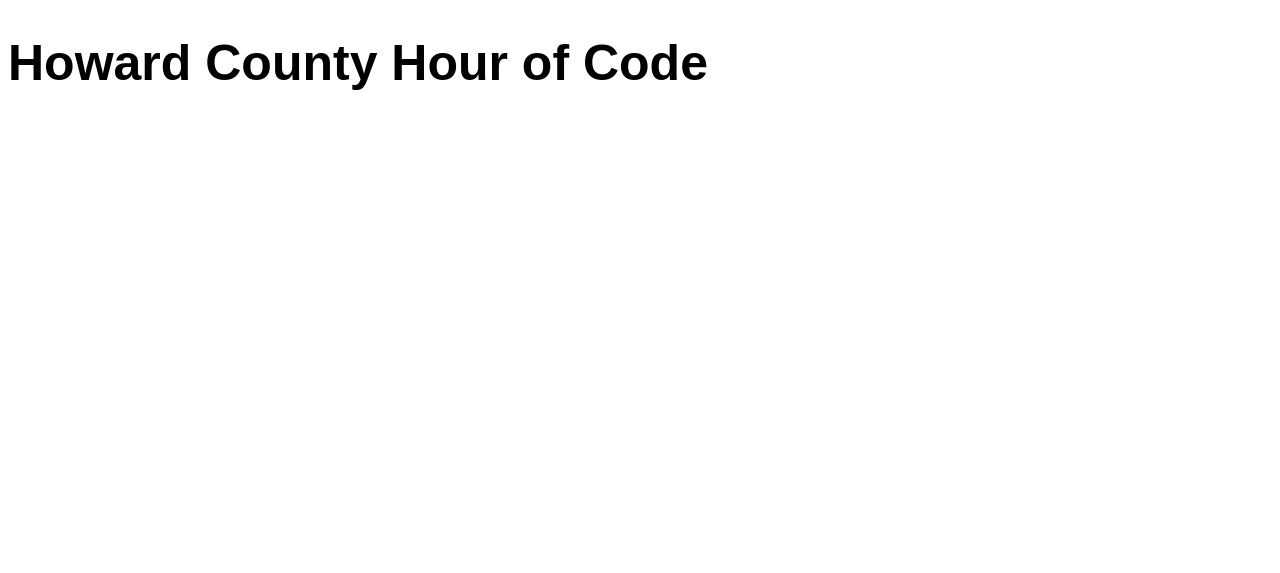
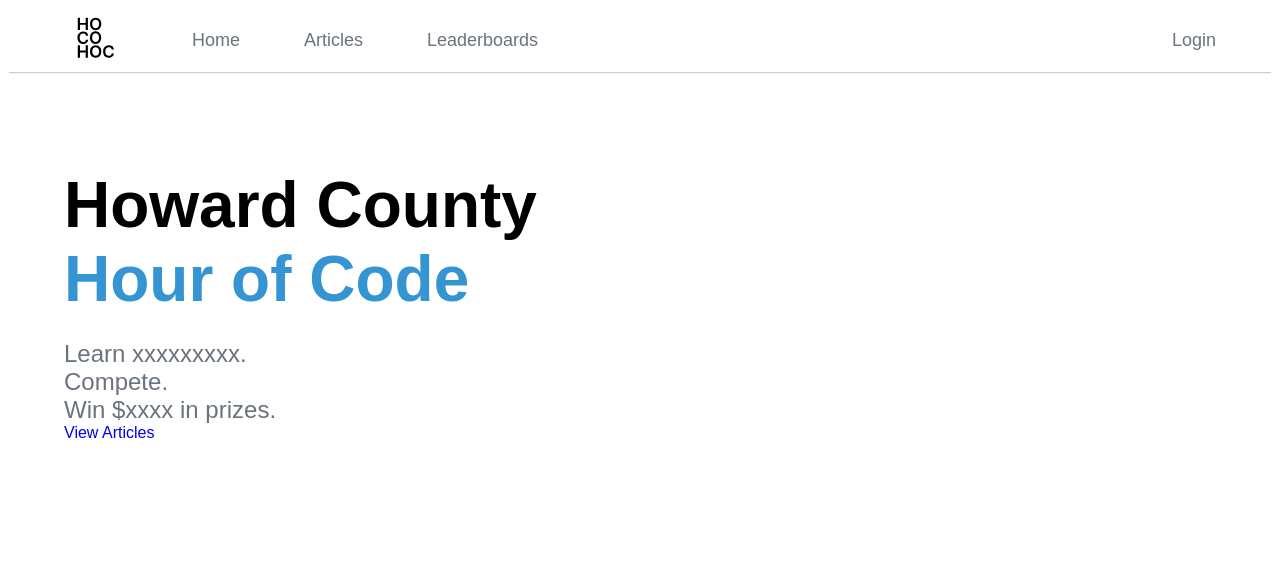
Before and after one commit to PranavG19/HoCo-Hour-of-Code, a plain HTML site: page index.html in a window 1280 px wide. Drawn offline with Linux system fonts and the light colour scheme; a web font is replaced by a local one.

Commit message:
navbar complete

```diff
--- a/fonts.css
+++ b/fonts.css
@@ -3,9 +3,19 @@
     :root { font-family: 'Inter var', sans-serif; }
 }
 
+.title {
+    font-size: 4rem;
+    font-weight: 900;
+}
+
 h1 {
     font-size: 50px;
     font-weight: 900;
+}
+
+h3 {
+    font-size: 1.5rem;
+    font-weight: 300;
 }
 
 .hcpss-blue {
@@ -20,6 +30,15 @@ h1 {
     color: #444444;
 }
 
+.color-grey {
+    color: #6B7280;
+}
+
 .hcpss-offwhite {
     color: #F4F4EF;
 }
+
+a:link { text-decoration: none; }
+a:visited { text-decoration: none; }
+a:hover { text-decoration: none; }
+a:active { text-decoration: none; }
--- /dev/null
+++ b/formatting.css
@@ -0,0 +1,103 @@
+.max-w-6xl {
+    max-width: 72rem
+}
+
+.max-w-2xl {
+    max-width: 42rem;
+}
+
+.relative {
+    position: relative;
+}
+
+.flex {
+    display: flex;
+}
+
+.justify-left {
+    justify-content: left;
+}
+
+.justify-between {
+    justify-content: space-between;
+}
+
+.flex-column {
+    flex-direction: column;
+}
+
+.items-center {
+    align-items: center;
+}
+
+.inline-center {
+    text-align: center;
+}
+
+.block-center {
+    margin: 0 auto;
+}
+
+.bg-white {
+    background-color: white;
+}
+
+.bg-hcpss-offwhite {
+    background-color: #F4F4EF;
+}
+
+.h-16 {
+    height: 4rem;
+}
+
+.lm-16 {
+    margin-left: 4rem;
+}
+
+.margin-4 {
+    margin: 1rem
+}
+
+.rm-16 {
+    margin-right: 4rem;
+}
+
+.margin-0 {
+    margin: 0rem;
+}
+
+.padding-0 {
+    padding: 0rem;
+}
+
+.pt-6 {
+    padding-top: 1.5rem;
+}
+
+.pt-18 {
+    padding-top: 4.5rem;
+}
+
+.pt-24 {
+    padding-top: 6rem;
+}
+
+.pb-32 {
+    padding-bottom: 8rem;
+}
+
+.mt-24 {
+    margin-top: 6rem;
+}
+
+.full-width {
+    width: 100%;
+}
+
+.full-height {
+    height: 100%;
+}
+
+.rounded-md {
+    border-radius: .375rem;
+}
--- a/index.html
+++ b/index.html
@@ -8,7 +8,84 @@
 
   <link rel="stylesheet" href="https://rsms.me/inter/inter.css">
   <link rel="stylesheet" href="fonts.css">
+  <link rel="stylesheet" href="navbar.css">
+  <link rel="stylesheet" href="formatting.css">
 </head>
 <body>
-    <h1>Howard County Hour of Code</h1>
+    <div class="navbar-shadow full-width margin-0 padding-0">
+      <div class="max-w-6xl block-center">
+        <nav class="navbar">
+          <div class="flex justify-between h-16">
+            <div class="flex justify-left items-center">
+              <a href="index.html">
+                <img src="logo.svg" alt="logo.svg" class="h-16">
+              </a>
+              <div style="width: 4rem"></div>
+              <div class="hvr-underline-reveal">
+                <a href="index.html" class="navbar-font color-grey margin-4 full-height">
+                  <div class="navbar-tile">
+                    Home
+                  </div>
+                </a>
+              </div>
+              <div style="width: 4rem"></div>
+              <div class="hvr-underline-reveal">
+                <a href="index.html" class="navbar-font color-grey margin-4 full-height">
+                  <div class="navbar-tile">
+                    Articles
+                  </div>
+                </a>
+              </div>
+              <div style="width: 4rem"></div>
+              <div class="hvr-underline-reveal">
+                <a href="index.html" class="navbar-font color-grey margin-4 full-height">
+                  <div class="navbar-tile">
+                    Leaderboards
+                  </div>
+                </a>
+              </div>
+
+
+            </div>
+
+            <div class="flex justify-left items-center">
+              <div class="hvr-underline-reveal">
+                <a href="index.html" class="navbar-font color-grey h-16 margin-4">
+                  <div class="navbar-tile">
+                    Login
+                  </div>
+                </a>
+              </div>
+            </div>
+          </div>
+        </nav>
+      </div>
+    </div>
+
+    <div class="relative pt-18 pb-32 full-width">
+      <div class="max-w-6xl block-center pt-6 flex justify-between">
+        <div class="max-w-2xl flex justify-left flex-column">
+          <div class="full-width margin-0 title">Howard County</div>
+          <div class="full-width hcpss-blue margin-0 title">Hour of Code</div>
+          <div class="pt-6"></div>
+          <h3 class="full-width color-grey margin-0">
+            Learn xxxxxxxxx.
+          </h3>
+          <h3 class="full-width color-grey margin-0">
+            Compete.
+          </h3>
+          <h3 class="full-width color-grey margin-0">
+            Win $xxxx in prizes.
+          </h3>
+          <div class="pt-"></div>
+          <div class="flex justify-left full-width">
+            <a href="#">
+              <div class="">
+                View Articles
+              </div>
+            </a>
+          </div>
+        </div>
+      </div>
+    </div>
 </body>
--- /dev/null
+++ b/navbar.css
@@ -0,0 +1,55 @@
+.navbar {
+    position: relative;
+}
+
+.navbar a:link { text-decoration: none; }
+.navbar a:visited { text-decoration: none; }
+.navbar a:hover {
+    color: #444444;
+}
+.navbar a:active { text-decoration: none; }
+
+.navbar-font {
+    font-size: 18px;
+}
+
+.navbar-tile {
+    flex-grow: 1;
+}
+
+.navbar-shadow {
+    box-shadow: 0 2px 1px -1px #CDCDCD;
+}
+
+.hvr-underline-reveal {
+    display: inline-block;
+    vertical-align: middle;
+    -webkit-transform: perspective(1px) translateZ(0);
+    transform: perspective(1px) translateZ(0);
+    box-shadow: 0 0 1px rgba(0, 0, 0, 0);
+    position: relative;
+    overflow: hidden;
+  }
+.hvr-underline-reveal:before {
+    border-radius: 2px;
+    content: "";
+    position: absolute;
+    z-index: -1;
+    left: 0;
+    right: 0;
+    bottom: 0;
+    background: #CDCDCD;
+    height: 2px;
+    -webkit-transform: translateY(4px);
+    transform: translateY(4px);
+    -webkit-transition-property: transform;
+    transition-property: transform;
+    -webkit-transition-duration: 0.3s;
+    transition-duration: 0.3s;
+    -webkit-transition-timing-function: ease-out;
+    transition-timing-function: ease-out;
+}
+.hvr-underline-reveal:hover:before, .hvr-underline-reveal:focus:before, .hvr-underline-reveal:active:before {
+    -webkit-transform: translateY(0);
+    transform: translateY(0);
+}
```
Also changed, not shown: logo.svg (added).
